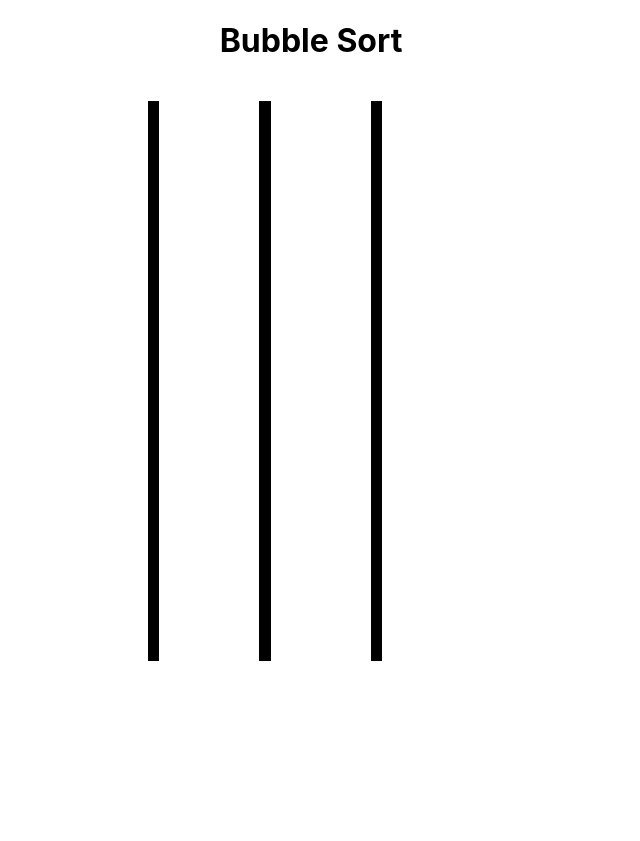
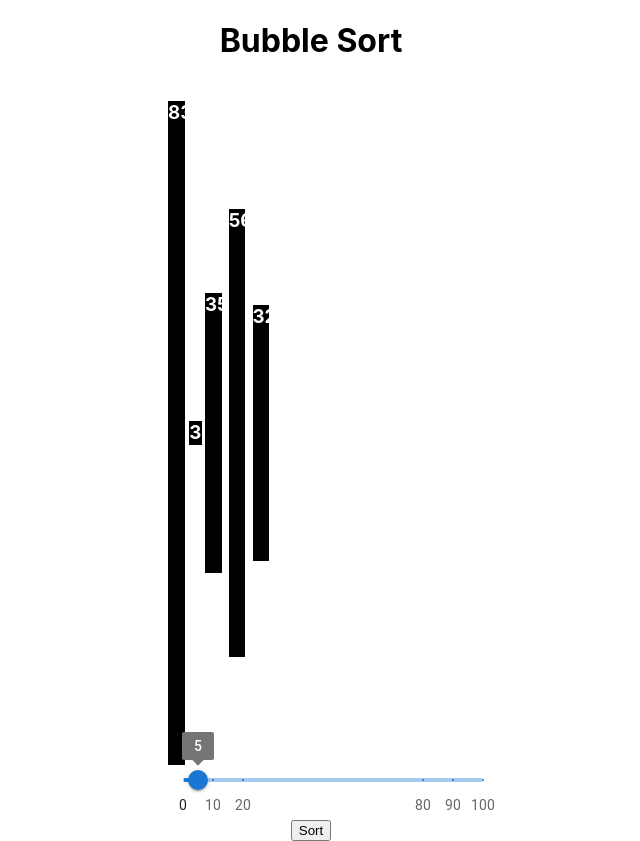
Before and after one commit to Kuro0911/Sorting-Visualizer, a Next.js app: page /bubble-sort in a window 1280 px wide. Shown: the whole page, without its empty margins (329-969 px from the left). Before the commit the page ends 800 px from the top, so only its background shows below. Built offline with nearby package versions, Linux system fonts and the light colour scheme.

Commit message:
bubble sort  added

```diff
--- a/package.json
+++ b/package.json
@@ -9,6 +9,9 @@
     "lint": "next lint"
   },
   "dependencies": {
+    "@emotion/react": "^11.9.0",
+    "@emotion/styled": "^11.8.1",
+    "@mui/material": "^5.7.0",
     "next": "12.1.6",
     "react": "18.1.0",
     "react-dom": "18.1.0",
--- a/src/components/array-bar/Array-bar.js
+++ b/src/components/array-bar/Array-bar.js
@@ -2,18 +2,14 @@ import PropTypes from "prop-types";
 import React from "react";
 import ArrayBarWrapper from "./Array-bar.style";
 
-export const ArrayBar = () => {
+export const ArrayBar = ({ height }) => {
   return (
     <div>
-      <ArrayBarWrapper>
-        <h3>h</h3>
+      <ArrayBarWrapper h={height}>
+        <h3>{height}</h3>
       </ArrayBarWrapper>
     </div>
   );
 };
 
-// array-bar.propTypes = {
-//   second: PropTypes.third
-// }
-
 export default ArrayBar;
--- a/src/components/array-bar/Array-bar.style.js
+++ b/src/components/array-bar/Array-bar.style.js
@@ -1,9 +1,12 @@
 import styled from "styled-components";
 
 const ArrayBarWrapper = styled.div`
+  h3 {
+    color: white;
+  }
   background-color: black;
-  height: 70vh;
-  max-width: 2vh;
-  margin-left: 100px;
+  height: ${(props) => parseInt(props.h)}vh;
+  min-width: 1vw;
+  margin-left: 30%;
 `;
 export default ArrayBarWrapper;
--- a/src/components/bubbleSort/BubbleSort.js
+++ b/src/components/bubbleSort/BubbleSort.js
@@ -1,17 +1,106 @@
-import React from "react";
+import React, { useEffect, useState } from "react";
 import ArrayBar from "../array-bar/array-bar";
-import BubbleSortWrapper, { Container } from "./BubbleSort.style";
+import BubbleSortWrapper, { Container, SlideWrap } from "./BubbleSort.style";
+import Box from "@mui/material/Box";
+import Slider from "@mui/material/Slider";
+const BubbleSort = () => {
+  function getRndInteger(min, max) {
+    return Math.floor(Math.random() * (max - min)) + min;
+  }
+  const [heights, setHeights] = useState([]);
+  const [sortedHeights, setSortedHeights] = useState([]);
 
-const BubbleSort = () => {
-  const number = ["", "", ""];
+  useEffect(() => {
+    const temp = [];
+    for (var i = 0; i < 5; i++) {
+      const test = getRndInteger(1, 100);
+      temp.push(test);
+    }
+    setHeights(temp);
+  }, []);
+
+  const marks = [
+    {
+      value: 0,
+      label: "0",
+    },
+    {
+      value: 10,
+      label: "10",
+    },
+    {
+      value: 20,
+      label: "20",
+    },
+    {
+      value: 80,
+      label: "80",
+    },
+    {
+      value: 90,
+      label: "90",
+    },
+    {
+      value: 100,
+      label: "100",
+    },
+  ];
+
+  function valuetext(value) {
+    return `${value}`;
+  }
+  const handleChange = (event) => {
+    console.log(event.target.value);
+    const temp = [];
+    for (var i = 0; i < event.target.value; i++) {
+      const test = getRndInteger(1, 100);
+      temp.push(test);
+    }
+    setHeights(temp);
+  };
+  const Bubble = (a, n) => {
+    for (var i = 0; i < n; i++) {
+      let flag = false;
+      for (var j = 0; j < n - 1; j++) {
+        if (a[j] > a[j + 1]) {
+          flag = true;
+          let temp = a[j];
+          a[j] = a[j + 1];
+          a[j + 1] = temp;
+        }
+      }
+      if (!flag) {
+        break;
+      }
+    }
+    setSortedHeights(a);
+  };
+  const doSort = () => {
+    Bubble(heights, heights.length);
+    console.log(heights);
+  };
   return (
     <BubbleSortWrapper>
       <h1>Bubble Sort</h1>
       <Container>
-        {number.map((key) => {
-          return <ArrayBar />;
+        {heights.map((value, key) => {
+          return <ArrayBar height={value} />;
         })}
       </Container>
+      <SlideWrap>
+        <Box sx={{ width: 300 }}>
+          <Slider
+            onChange={handleChange}
+            aria-label="Always visible"
+            defaultValue={5}
+            getAriaValueText={valuetext}
+            step={5}
+            marks={marks}
+            valueLabelDisplay="on"
+          />
+        </Box>
+      </SlideWrap>
+      <button onClick={doSort}>Sort</button>
     </BubbleSortWrapper>
   );
 };
--- a/src/components/bubbleSort/BubbleSort.style.js
+++ b/src/components/bubbleSort/BubbleSort.style.js
@@ -10,4 +10,7 @@ export const Container = styled.div`
   flex-wrap: wrap;
   max-width: 85%;
 `;
+export const SlideWrap = styled.div`
+  margin-left: 40%;
+`;
 export default BubbleSortWrapper;
```
Also changed, not shown: 1 other file (tests, documents, lock files or other folders).
